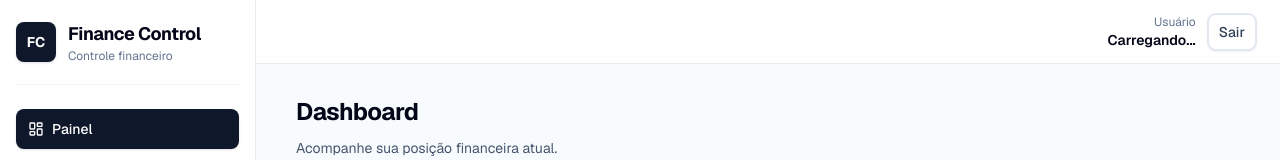
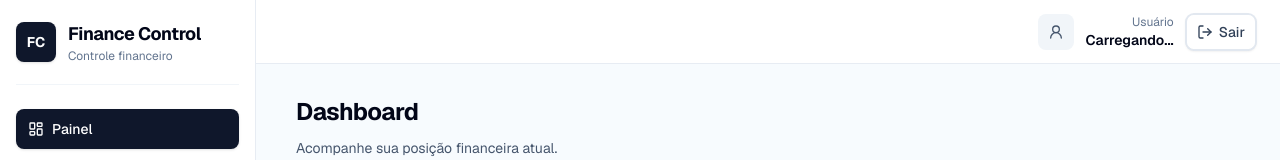
Before and after one commit to wallisonmoura/finance-control, a Next.js app: page /dashboard in a window 1280 px wide. Shown: the top 160 px of the page. Built offline with nearby package versions, Linux system fonts and the light colour scheme; no server answers.

Commit message:
refactor: refine auth header actions

```diff
--- a/src/modules/auth/presentation/ui/components/current-user-menu.tsx
+++ b/src/modules/auth/presentation/ui/components/current-user-menu.tsx
@@ -1,4 +1,6 @@
 'use client';
+
+import { UserRound } from 'lucide-react';
 
 import { useCurrentUser } from '../hooks/use-current-user';
 import { SignOutButton } from './sign-out-button';
@@ -7,13 +9,22 @@ export function CurrentUserMenu() {
   const { user, isLoading } = useCurrentUser();
 
   return (
-    <div className='flex items-center gap-3'>
-      <div className='text-right'>
-        <p className='text-xs text-slate-500'>Usuário</p>
+    <div className='flex w-full items-center justify-between gap-3 md:w-auto md:justify-end'>
+      <div className='flex min-w-0 items-center gap-3'>
+        <div
+          aria-hidden='true'
+          className='flex size-9 shrink-0 items-center justify-center rounded-lg bg-slate-100 text-slate-600'
+        >
+          <UserRound className='size-4' />
+        </div>
 
-        <p className='max-w-40 truncate text-sm font-semibold text-slate-950'>
-          {isLoading ? 'Carregando...' : (user?.name ?? 'Usuário')}
-        </p>
+        <div className='min-w-0 md:text-right'>
+          <p className='text-xs text-slate-500'>Usuário</p>
+
+          <p className='max-w-48 truncate text-sm font-semibold text-slate-950'>
+            {isLoading ? 'Carregando...' : (user?.name ?? 'Usuário')}
+          </p>
+        </div>
       </div>
 
       <SignOutButton />
--- a/src/modules/auth/presentation/ui/components/sign-out-button.tsx
+++ b/src/modules/auth/presentation/ui/components/sign-out-button.tsx
@@ -2,6 +2,7 @@
 
 import { useState } from 'react';
 import { useRouter } from 'next/navigation';
+import { LoaderCircle, LogOut } from 'lucide-react';
 
 import { signOut } from '../services/auth-api.service';
 import { Button } from '@/shared/presentation/ui/components/button';
@@ -28,7 +29,13 @@ export function SignOutButton() {
       onClick={handleSignOut}
       disabled={isLoading}
       variant='secondary'
+      className='shrink-0'
     >
+      {isLoading ? (
+        <LoaderCircle aria-hidden='true' className='size-4 animate-spin' />
+      ) : (
+        <LogOut aria-hidden='true' className='size-4' />
+      )}
       {isLoading ? 'Saindo...' : 'Sair'}
     </Button>
   );
```
